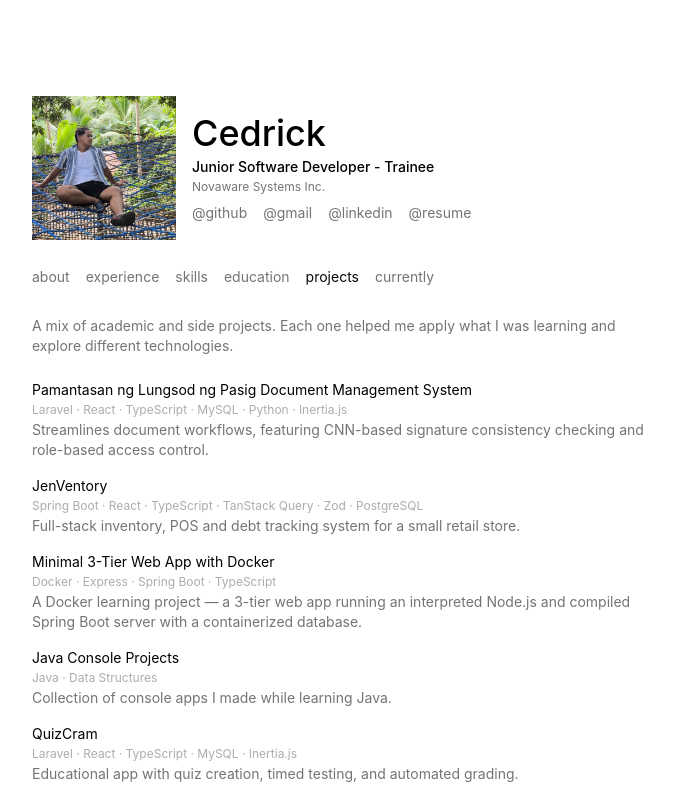
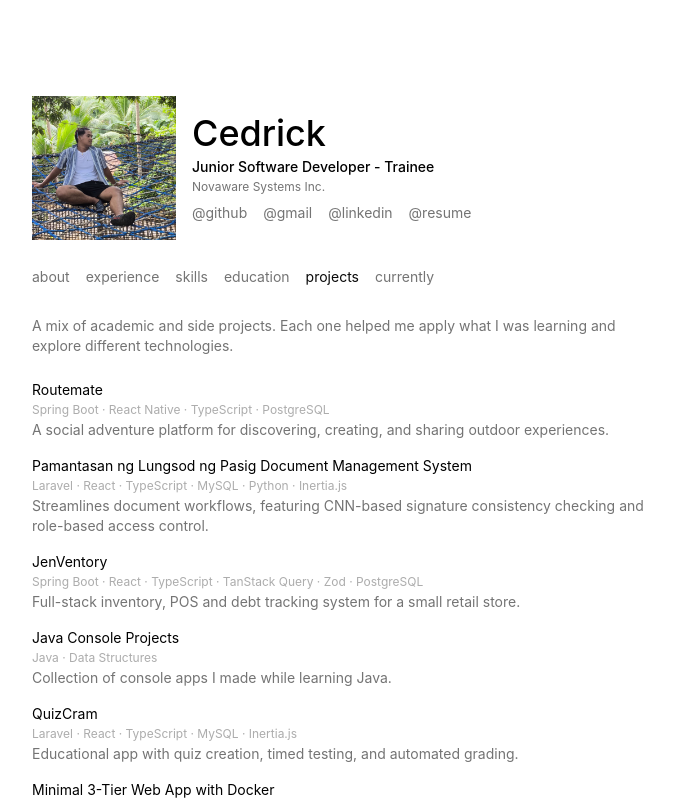
Before and after one commit to Cedrickkk/hulaanmo, a React (Vite) app: page /projects in a window 1280 px wide. Shown: the top 800 px of the page, without its empty margins (296-970 px from the left). Built offline with nearby package versions, Linux system fonts and the light colour scheme.

Commit message:
update project info

```diff
--- a/src/data/project.ts
+++ b/src/data/project.ts
@@ -6,6 +6,13 @@ type Project = {
 };
 
 export const projects: Project[] = [
+  {
+    name: "Routemate ",
+    description:
+      "A social adventure platform for discovering, creating, and sharing outdoor experiences.",
+    tech: ["Spring Boot", "React Native", "TypeScript", "PostgreSQL"],
+    link: "https://github.com/Cedrickkk/routemate",
+  },
   {
     name: "Pamantasan ng Lungsod ng Pasig Document Management System",
     description:
@@ -28,13 +35,6 @@ export const projects: Project[] = [
     link: "https://github.com/cedrickkk?tab=repositories&q=jen-ventory",
   },
   {
-    name: "Minimal 3-Tier Web App with Docker",
-    description:
-      "A Docker learning project — a 3-tier web app running an interpreted Node.js and compiled Spring Boot server with a containerized database.",
-    tech: ["Docker", "Express", "Spring Boot", "TypeScript"],
-    link: "https://github.com/Cedrickkk/3-tier-docker-lab",
-  },
-  {
     name: "Java Console Projects",
     description: "Collection of console apps I made while learning Java.",
     tech: ["Java", "Data Structures"],
@@ -46,6 +46,13 @@ export const projects: Project[] = [
       "Educational app with quiz creation, timed testing, and automated grading.",
     tech: ["Laravel", "React", "TypeScript", "MySQL", "Inertia.js"],
     link: "https://github.com/Cedrickkk/quizcram",
+  },
+  {
+    name: "Minimal 3-Tier Web App with Docker",
+    description:
+      "A Docker learning project — a 3-tier web app running an interpreted Node.js and compiled Spring Boot server with a containerized database.",
+    tech: ["Docker", "Express", "Spring Boot", "TypeScript"],
+    link: "https://github.com/Cedrickkk/3-tier-docker-lab",
   },
   {
     name: "React Redux Bank",
```
